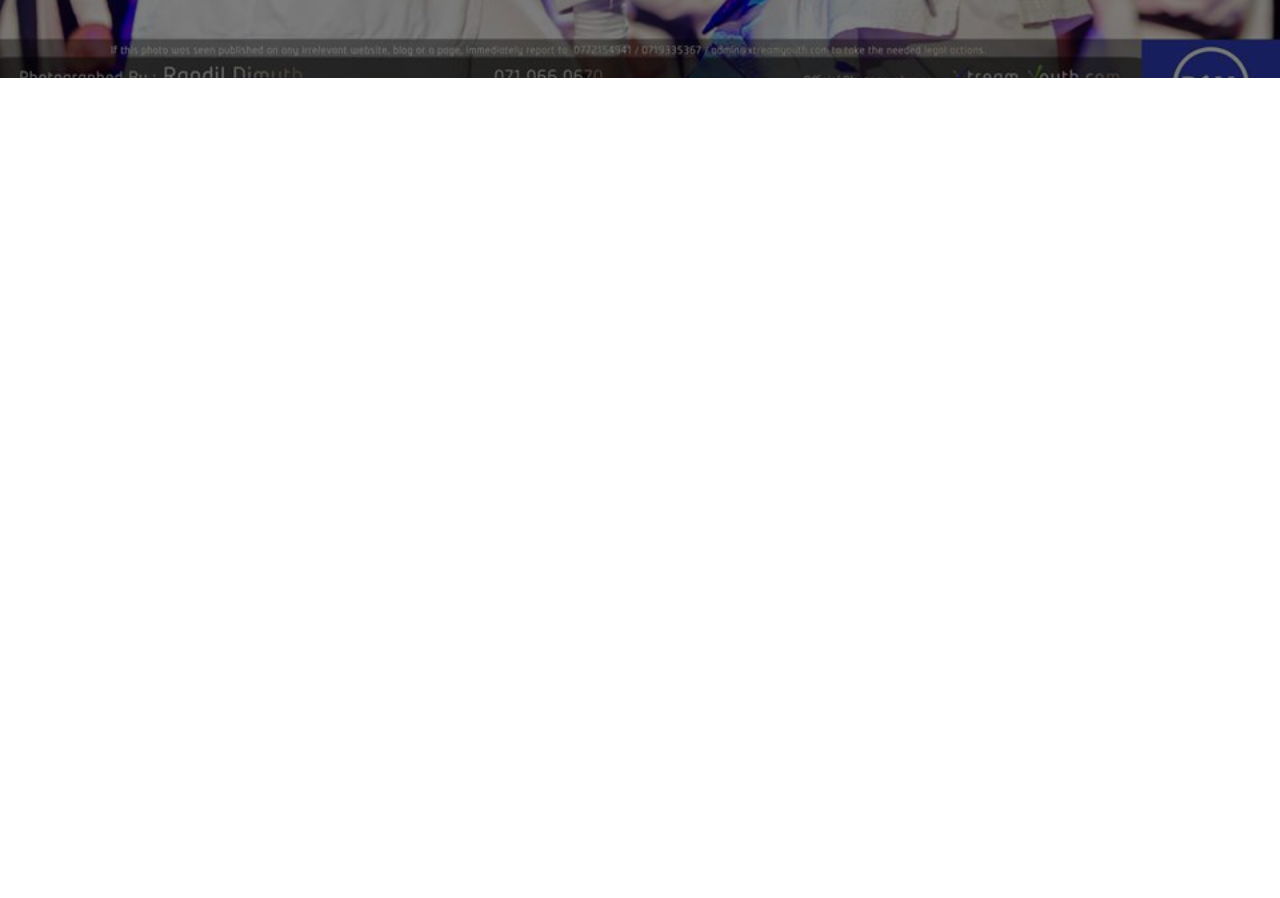
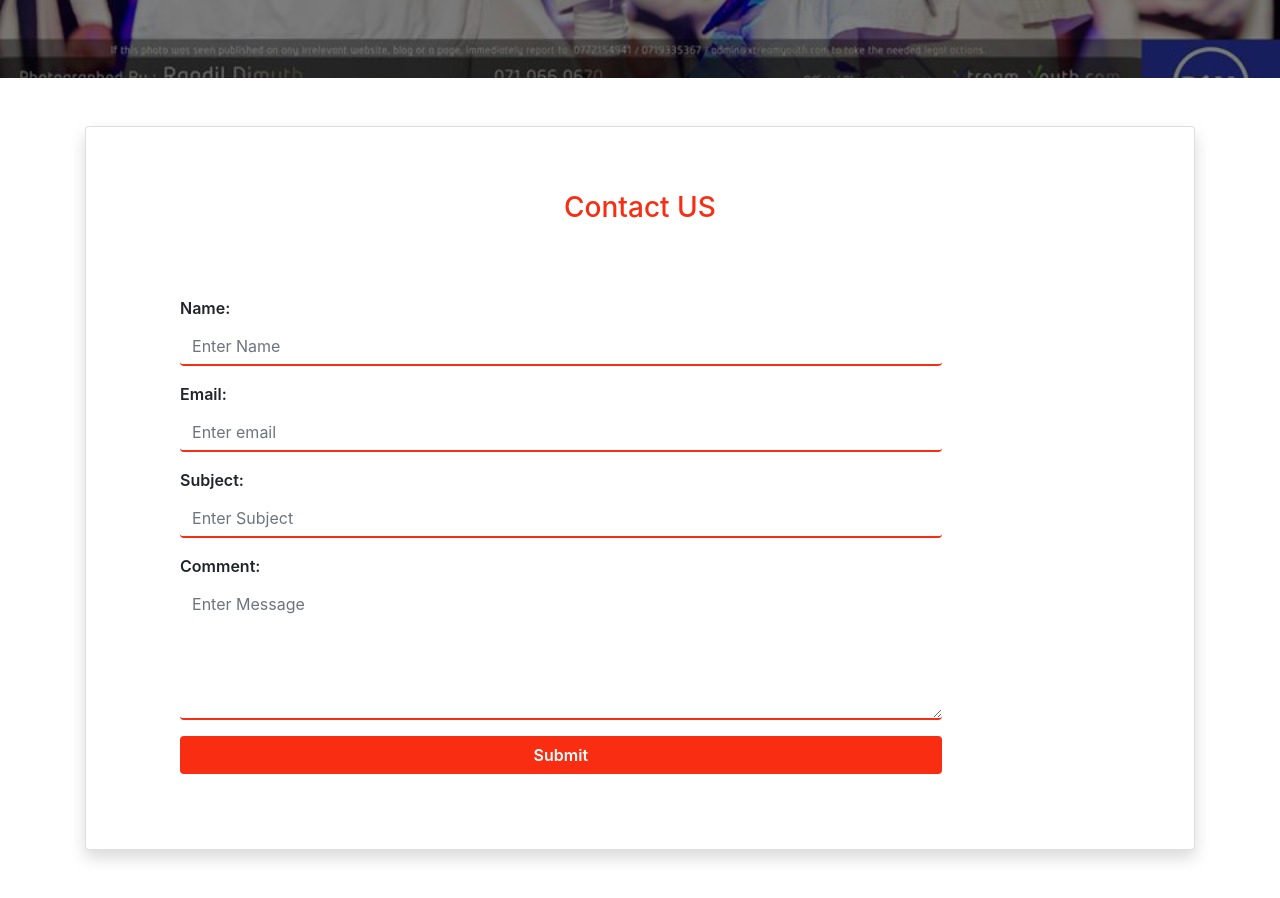
Before and after one commit to gihanrcg/ashihara_karate, a React (Create React App) app: page / in a window 1280 px wide. Shown: the part 3320-4218 px from the top of the page. Before the commit the page ends 3398 px from the top, so only its background shows below. Built offline with nearby package versions, Linux system fonts and the light colour scheme.

Commit message:
added mail service

```diff
--- a/package.json
+++ b/package.json
@@ -7,6 +7,7 @@
     "@testing-library/react": "^9.3.2",
     "@testing-library/user-event": "^7.1.2",
     "aos": "^2.3.4",
+    "axios": "^0.19.2",
     "netlify-cli": "^2.50.0",
     "react": "^16.13.1",
     "react-dom": "^16.13.1",
--- /dev/null
+++ b/src/components/contactUs/ContactUs.jsx
@@ -0,0 +1,130 @@
+import React, { Component } from 'react';
+import './styles.css'
+import axios from 'axios';
+import SiteLoading from '../siteloading/SiteLoading';
+
+class ContactUs extends Component {
+
+
+    constructor(props) {
+        super(props);
+        this.state = {
+            loading: false,
+            name: '',
+            email: '',
+            message: '',
+            subject: '',
+        }
+    }
+
+
+    onSubmitHandler = e => {
+
+        this.setState({
+            loading: true
+        })
+        axios({
+            method: 'post',
+            url: 'https://gihan-server.azurewebsites.net/api/karate/sendMail',
+            data: this.state
+        }).then(res => {
+
+            this.setState({
+                loading: false
+            })
+            alert('Email sent successfully');
+            this.setState({
+                name: '',
+                email: '',
+                message: '',
+                subject: ''
+            });
+
+        }).catch(err => {
+            console.log(err);
+
+        })
+
+
+    }
+
+    onChangeHandler = e => {
+        this.setState({
+            [e.target.name]: e.target.value
+        })
+    }
+
+
+    render() {
+
+        if (this.state.loading) {
+            return (
+                <SiteLoading />
+            )
+        } else {
+            return (
+                <div className="container">
+                    <div data-aos="fade-up" className="card shadow p-3 mb-5 rounded ">
+                        <br /><br />
+                        <h3 className="text-center txt-base">Contact US</h3>
+
+                        <div className="contact">
+                            <div className="row">
+                                <div className="col-md-12 ">
+                                    <div className="small-box contact-form">
+                                        <div className="form-group">
+                                            <label className="control-label col-sm-4" htmlFor="name">Name:</label>
+                                            <div className="col-sm-10">
+                                                <input
+                                                    value={this.state.name}
+                                                    onChange={this.onChangeHandler}
+                                                    type="text" className="form-control" id="name" placeholder="Enter Name" name="name" />
+                                            </div>
+                                        </div>
+                                        <div className="form-group">
+                                            <label className="control-label col-sm-4" htmlFor="email">Email:</label>
+                                            <div className="col-sm-10">
+                                                <input
+                                                    value={this.state.email}
+                                                    onChange={this.onChangeHandler}
+                                                    type="text" className="form-control" id="email" placeholder="Enter email" name="email" />
+                                            </div>
+                                        </div>
+                                        <div className="form-group">
+                                            <label className="control-label col-sm-4" htmlFor="subject">Subject:</label>
+                                            <div className="col-sm-10">
+                                                <input
+                                                    value={this.state.subject}
+                                                    onChange={this.onChangeHandler}
+                                                    type="text" className="form-control" id="subject" placeholder="Enter Subject" name="subject" />
+                                            </div>
+                                        </div>
+                                        <div className="form-group">
+                                            <label className="control-label col-sm-4" htmlFor="comment">Comment:</label>
+                                            <div className="col-sm-10">
+                                                <textarea
+                                                    value={this.state.message}
+                                                    onChange={this.onChangeHandler}
+                                                    className=" form-control form-control-area" rows={5} name="message" id="comment" placeholder="Enter Message" />
+                                            </div>
+                                        </div>
+                                        <div className="form-group">
+                                            <div className="col-sm-offset-2 col-sm-10">
+                                                <button type="submit" className="btn btn-default submit-btn " onClick={this.onSubmitHandler}>Submit</button>
+                                            </div>
+                                        </div>
+                                    </div>
+                                </div>
+                            </div>
+                        </div>
+                    </div>
+                </div>
+            );
+        }
+
+
+
+    }
+}
+
+export default ContactUs;
--- /dev/null
+++ b/src/components/contactUs/styles.css
@@ -0,0 +1,78 @@
+input {
+    outline-style: none;
+}
+
+.contact {
+    padding: 4%;
+    height: 600px;
+}
+
+.col-md-3 {
+    padding: 4%;
+    border-top-left-radius: 0.5rem;
+    border-bottom-left-radius: 0.5rem;
+}
+
+.contact-info {
+    padding: 20px;
+}
+
+.contact-form {
+    padding: 20px;
+}
+
+.contact-info img {
+    margin-bottom: 15%;
+}
+
+.contact-info h2 {
+    margin-bottom: 10%;
+}
+
+.col-md-9 {
+    padding: 3%;
+    border-top-right-radius: 0.5rem;
+    border-bottom-right-radius: 0.5rem;
+}
+
+.contact-form label {
+    font-weight: 600;
+}
+
+.contact-form button {
+    font-weight: 600;
+    width: 100%;
+}
+
+.contact-form button:focus {
+    box-shadow: none;
+}
+
+.form-control {
+    outline: none;
+    background: transparent;
+    border: none;
+    border-bottom: 2px solid #f92d12;
+}
+
+.form-control:focus {
+    outline: none;
+    background: transparent;
+    border: none;
+    border-bottom: 2px solid #f92d12;
+}
+
+.form-control-area {
+    background: transparent;
+    border: 2 px solid #f92d12;
+}
+
+.submit-btn {
+    color: white;
+    background-color: #f92d12;
+}
+
+.submit-btn :hover :focus :active {
+    background-color: black;
+    color: #f92d12;
+}
--- a/src/components/homepage/HomePage.jsx
+++ b/src/components/homepage/HomePage.jsx
@@ -6,6 +6,7 @@ import History from './content/History';
 import GroupImage from '../../images/group.JPG';
 import nanchak from '../../images/nanchak.jpg';
 import ParallaxCarousal from './carousal/ParallaxCarousal';
+import ContactUs from '../contactUs/ContactUs';
 
 class HomePage extends Component {
     render() {
@@ -20,6 +21,8 @@ class HomePage extends Component {
                     <History />
                 </div>
                 <ParallaxContainer img={nanchak} showInner={false} />
+                <br/><br/>
+                <ContactUs />
 
             </div>
         );
```
Also changed, not shown: 1 other file (tests, documents, lock files or other folders).
